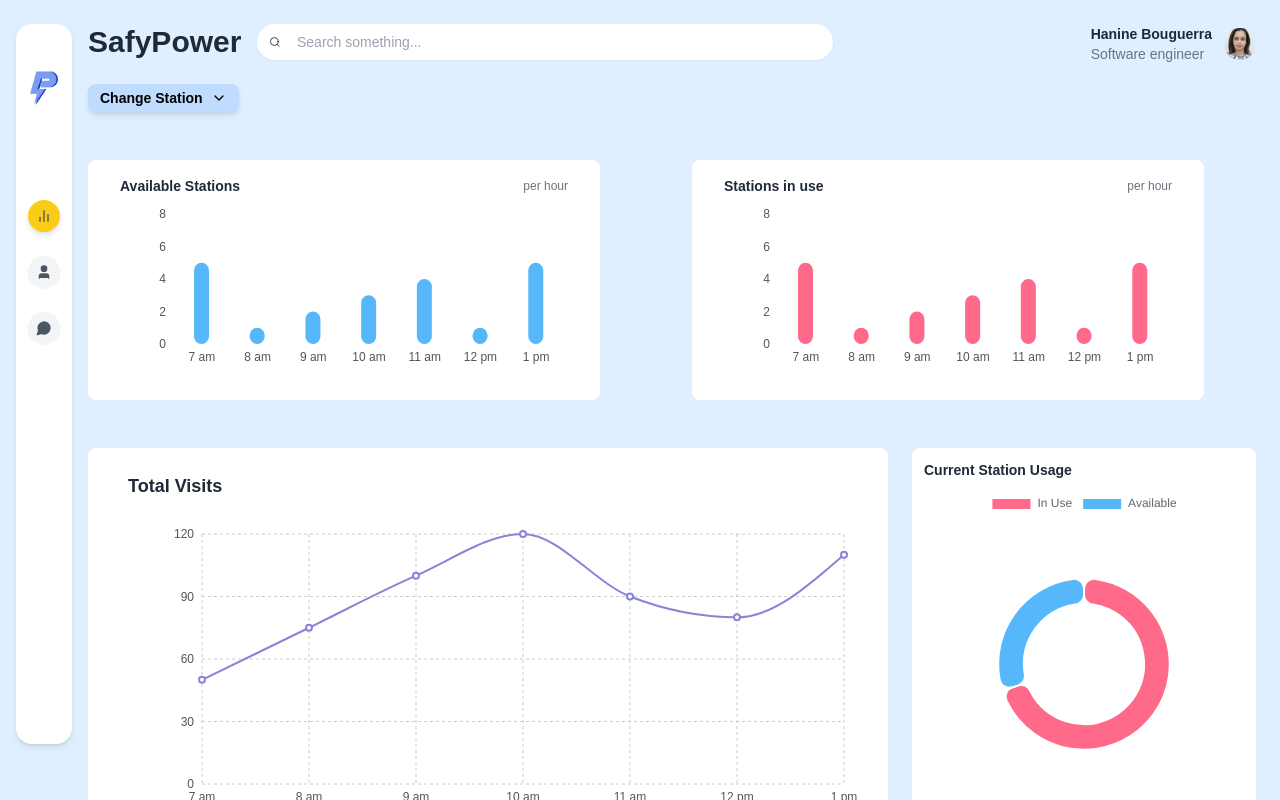
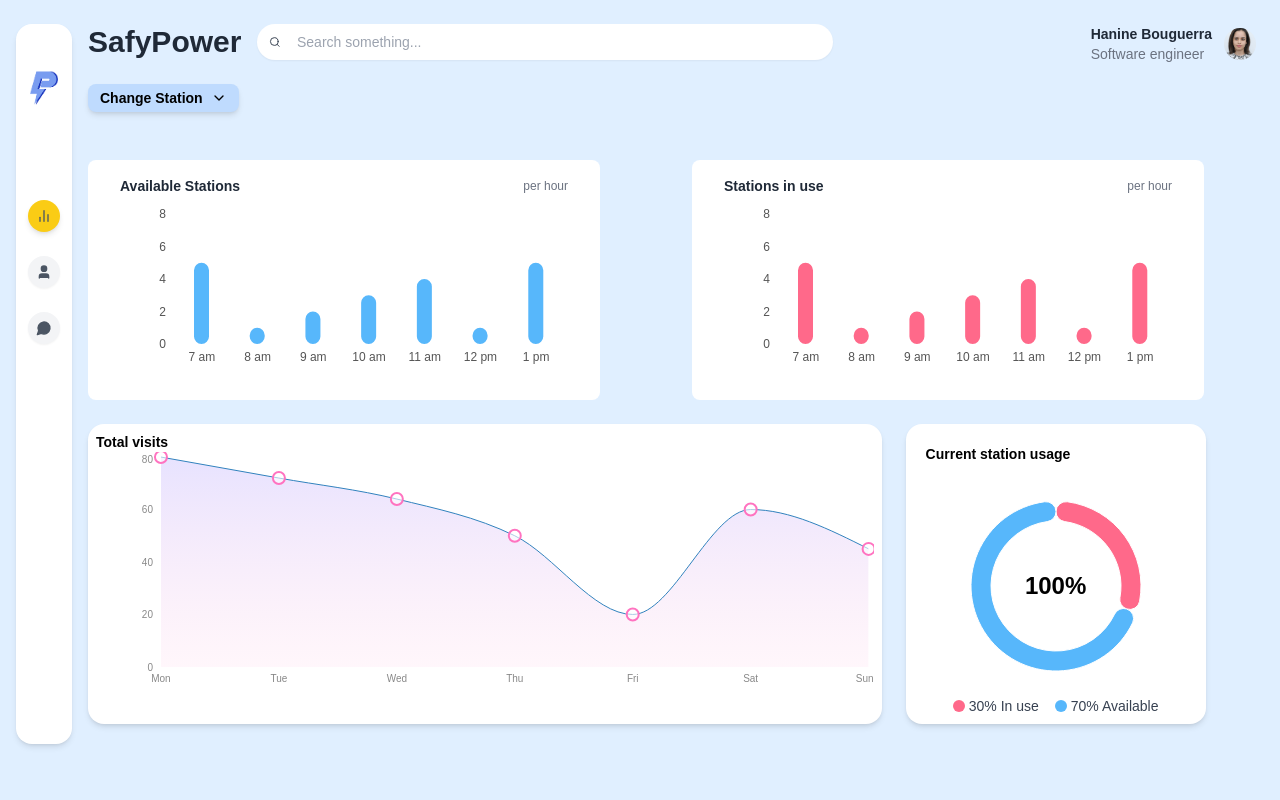
Before and after one commit to HanineBgr/SafyPower, a Next.js app: page /home in a window 1280 px wide. Built offline with nearby package versions, Linux system fonts and the light colour scheme.

Commit message:
totlaVisits + pie chart done

```diff
--- a/src/components/DonutChart.js
+++ b/src/components/DonutChart.js
@@ -1,64 +1,52 @@
 import React from 'react';
-import { Doughnut } from 'react-chartjs-2';
-import { Chart as ChartJS, ArcElement, Tooltip, Legend, Title } from 'chart.js';
+import { PieChart, Pie, Cell } from 'recharts';
 
-ChartJS.register(ArcElement, Tooltip, Legend, Title);
+const data = [
+  { name: 'In use', value: 30, color: '#FF698A' },
+  { name: 'Available', value: 70, color: '#57B7FB' },
+];
 
-const StationUsageDonutChart = () => {
-  const data = {
-    labels: ['In Use', 'Available'],
-    datasets: [
-      {
-        data: [70, 30],
-        backgroundColor: ['#FF698A', '#57B7FB'], // Updated colors
-        borderColor: '#fff',
-        borderWidth: 2,
-        borderRadius: 10, // This will round the edges of the donut chart
-      },
-    ],
-  };
+export default function StationUsagePieChart() {
+  return (
+    <div className="flex flex-col bg-white p-5 rounded-2xl shadow-md w-[300px] h-[300px] relative">
+      {/* Title aligned to the left */}
+      <p className="text-sm font-semibold text-black mb-3 text-left">Current station usage</p>
 
-  const options = {
-    responsive: true,
-    plugins: {
-      legend: {
-        position: 'top',
-      },
-      tooltip: {
-        callbacks: {
-          label: (tooltipItem) => `${tooltipItem.raw}%`,
-        },
-      },
-      // Custom plugin for displaying static text in the middle
-      beforeDraw: (chart) => {
-        const ctx = chart.ctx;
-        const { width, height } = chart.chartArea;
-        const fontSize = 16;
-        const fontStyle = 'bold';
-        const fontFamily = 'Arial';
-        const font = `${fontStyle} ${fontSize}px ${fontFamily}`;
-        ctx.fillStyle = '#333'; // Text color
-        ctx.font = font;
+      {/* Donut Chart Wrapper */}
+      <div className="relative flex justify-center">
+        <PieChart width={220} height={220}>
+          <Pie
+            data={data}
+            cx="50%"
+            cy="50%"
+            innerRadius={65}
+            outerRadius={85}
+            startAngle={90}
+            endAngle={-270}
+            dataKey="value"
+            cornerRadius={20} // 🔥 Rounded edges
+          >
+            {data.map((entry, index) => (
+              <Cell key={`cell-${index}`} fill={entry.color} />
+            ))}
+          </Pie>
+        </PieChart>
 
-        const text = '100%'; // Static text
-        const textX = width / 2;
-        const textY = height / 2;
+        {/* Centered Text (100%) */}
+        <div className="absolute inset-0 flex items-center justify-center">
+          <p className="text-2xl font-bold text-black">100%</p>
+        </div>
+      </div>
 
-        ctx.textAlign = 'center';
-        ctx.textBaseline = 'middle';
-        ctx.fillText(text, textX, textY); // Draw the text at the center of the donut
-      },
-    },
-    cutout: '70%', // Adjust inner hole size
-    radius: '60%', // Adjust the overall size of the donut chart
-  };
-
-  return (
-    <div className="bg-white p-3 rounded-lg w-29 h-30">
-      <h2 className="text-sm font-semibold text-gray-800 mb-2">Current Station Usage</h2>
-      <Doughnut data={data} options={options} />
+      {/* Legend moved up closer to the chart */}
+      <div className="flex justify-center gap-4"> {/* Reduced mt-4 to mt-2 */}
+        {data.map((item, index) => (
+          <div key={index} className="flex items-center gap-1">
+            <div className="w-3 h-3 rounded-full" style={{ backgroundColor: item.color }}></div>
+            <p className="text-sm text-gray-700">{`${item.value}% ${item.name}`}</p>
+          </div>
+        ))}
+      </div>
     </div>
   );
-};
-
-export default StationUsageDonutChart;
+}
--- a/src/components/TotalVisitsChart.js
+++ b/src/components/TotalVisitsChart.js
@@ -1,64 +1,59 @@
-import React from "react";
-import { LineChart, Line, XAxis, YAxis, Tooltip, ResponsiveContainer, CartesianGrid, Area } from "recharts";
+import { XAxis, YAxis, Tooltip, ResponsiveContainer, Area, AreaChart } from "recharts";
 
-// Example data for different dates
 const data = [
-  { time: "7 am", visits: 50 },
-  { time: "8 am", visits: 75 },
-  { time: "9 am", visits: 100 },
-  { time: "10 am", visits: 120 },
-  { time: "11 am", visits: 90 },
-  { time: "12 pm", visits: 80 },
-  { time: "1 pm", visits: 110 },
+  { day: "Mon", visits: 80 },
+  { day: "Tue", visits: 72 },
+  { day: "Wed", visits: 64 },
+  { day: "Thu", visits: 50 },
+  { day: "Fri", visits: 20 },
+  { day: "Sat", visits: 60 },
+  { day: "Sun", visits: 45 },
 ];
+
+const CustomTooltip = ({ active, payload }) => {
+  if (active && payload && payload.length) {
+    return (
+      <div className="bg-white p-2 shadow-md rounded-full text-sm font-semibold">
+        {`${payload[0].value} visits`}
+      </div>
+    );
+  }
+  return null;
+};
 
 const TotalVisitsChart = () => {
   return (
-    <div className="bg-white p-6 rounded-lg mt-6" style={{ width: "800px" , height: "370px" }}>
-      {/* Chart Title */}
-      <div className="flex justify-between items-center px-4 pb-2 mb-4">
-        <h2 className="text-lg font-semibold text-gray-800">Total Visits</h2>
-      </div>
-
-      {/* Line chart container */}
-      <ResponsiveContainer width="100%" height={300}>
-        <LineChart data={data} margin={{ top: 10, right: 20, left: 30, bottom: 10 }}>
-          <CartesianGrid strokeDasharray="3 3" />
-          <XAxis dataKey="time" tick={{ fill: "#555", fontSize: 12 }} axisLine={false} tickLine={false} />
-          <YAxis tick={{ fill: "#555", fontSize: 12 }} axisLine={false} tickLine={false} />
-          <Tooltip
-            contentStyle={{
-              backgroundColor: '#fff',
-              borderColor: '#ddd',
-              borderWidth: 1,
-              borderRadius: 8,
-              padding: "6px 12px",
-              fontSize: "12px"
-            }}
+    <div className="p-2 bg-white shadow-md rounded-2xl w-full max-w-4xl h-[300px]"> {/* Increased height here */}
+      <h2 className="text-sm font-semibold">Total visits</h2>
+      <ResponsiveContainer width="100%" height={250}>
+        <AreaChart data={data}>
+          <XAxis
+            dataKey="day"
+            stroke="#888"
+            axisLine={false}
+            tickLine={false}
+            tick={{ fontSize: 10 }} // Reduce the font size of the X axis labels
           />
-          {/* Gradient Area under the Line */}
+          <YAxis
+            stroke="#888"
+            tickLine={false}
+            axisLine={false}
+            tick={{ fontSize: 10 }} // Reduce the font size of the Y axis labels
+          />
+          <Tooltip content={<CustomTooltip />} />
           <Area
             type="monotone"
             dataKey="visits"
-            stroke="#8884d8"
-            fill="url(#gradient)"
-            fillOpacity={0.4}
+            fill="url(#colorGradient)"
+            dot={{ r: 6, stroke: "#FF73C0", strokeWidth: 2, fill: "white" }}
           />
-          <Line
-            type="monotone"
-            dataKey="visits"
-            stroke="#8884d8"
-            strokeWidth={2}
-            activeDot={{ r: 8 }}
-          />
-          {/* Gradient Definition */}
           <defs>
-            <linearGradient id="gradient" x1="0%" y1="0%" x2="0%" y2="100%">
-              <stop offset="0%" stopColor="#8884d8" stopOpacity={0.6} />
-              <stop offset="100%" stopColor="#8884d8" stopOpacity={0.1} />
+            <linearGradient id="colorGradient" x1="0" y1="0" x2="0" y2="1">
+              <stop offset="0%" stopColor="#7B61FF" stopOpacity={0.3} />
+              <stop offset="100%" stopColor="#FF73C0" stopOpacity={0.1} />
             </linearGradient>
           </defs>
-        </LineChart>
+        </AreaChart>
       </ResponsiveContainer>
     </div>
   );
--- a/src/views/Home/Home.tsx
+++ b/src/views/Home/Home.tsx
@@ -1,5 +1,3 @@
-"use client";
-
 import React from "react";
 import Sidebar from "../../components/sidebar";
 import SearchBar from "../../components/searchbar";
@@ -10,6 +8,7 @@ import UsedStationsChart from "../../components/usedStations";
 import TotalVisitsChart from "../../components/TotalVisitsChart";
 import StationUsageDonutChart from "../../components/DonutChart";
 import TrackingSession from "../../components/TrackingUser";
+import StationUsagePieChart from "../../components/DonutChart";
 
 const HomeScreen: React.FC = () => {
   return (
@@ -36,12 +35,13 @@ const HomeScreen: React.FC = () => {
         </div>
 
         <div className="mt-6 flex gap-6">
-          <div className="flex-1 h-[300px]">
+          {/* Maximize TotalVisitsChart width and align with StationUsagePieChart */}
+          <div className="flex-1 h-[300px] max-w-[70%]">
             <TotalVisitsChart />
           </div>
 
-          <div className="w-[35%] h-[300px] mt-6">
-            <StationUsageDonutChart />
+          <div className="flex-1 h-[300px] max-w-[30%]">
+            <StationUsagePieChart />
           </div>
         </div>
 
```
